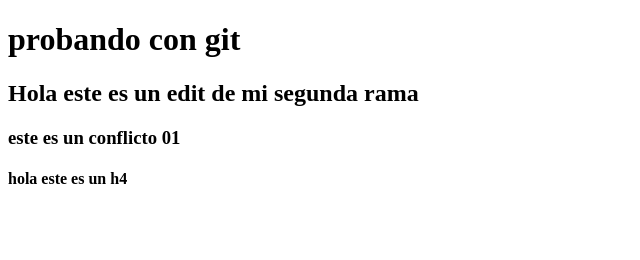
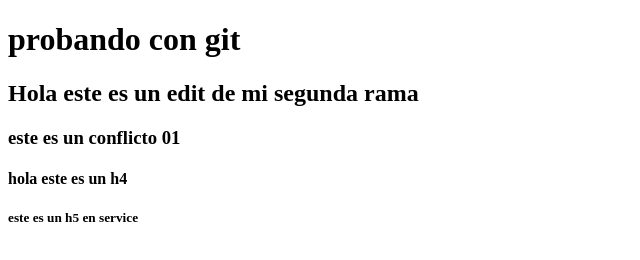
Before and after one commit to KevinDamianDeve/probando, a plain HTML site: page index.html in a window 1280 px wide. Shown: the whole page, without its empty margins (0-640 px from the left). Drawn offline with Linux system fonts and the light colour scheme.

Commit message:
h5 en service

```diff
--- a/index.html
+++ b/index.html
@@ -13,5 +13,7 @@
 
 
     <h4>hola este es un h4</h4>
+
+    <h5>este es un h5 en service </h5>
 </body>
 </html>
```
